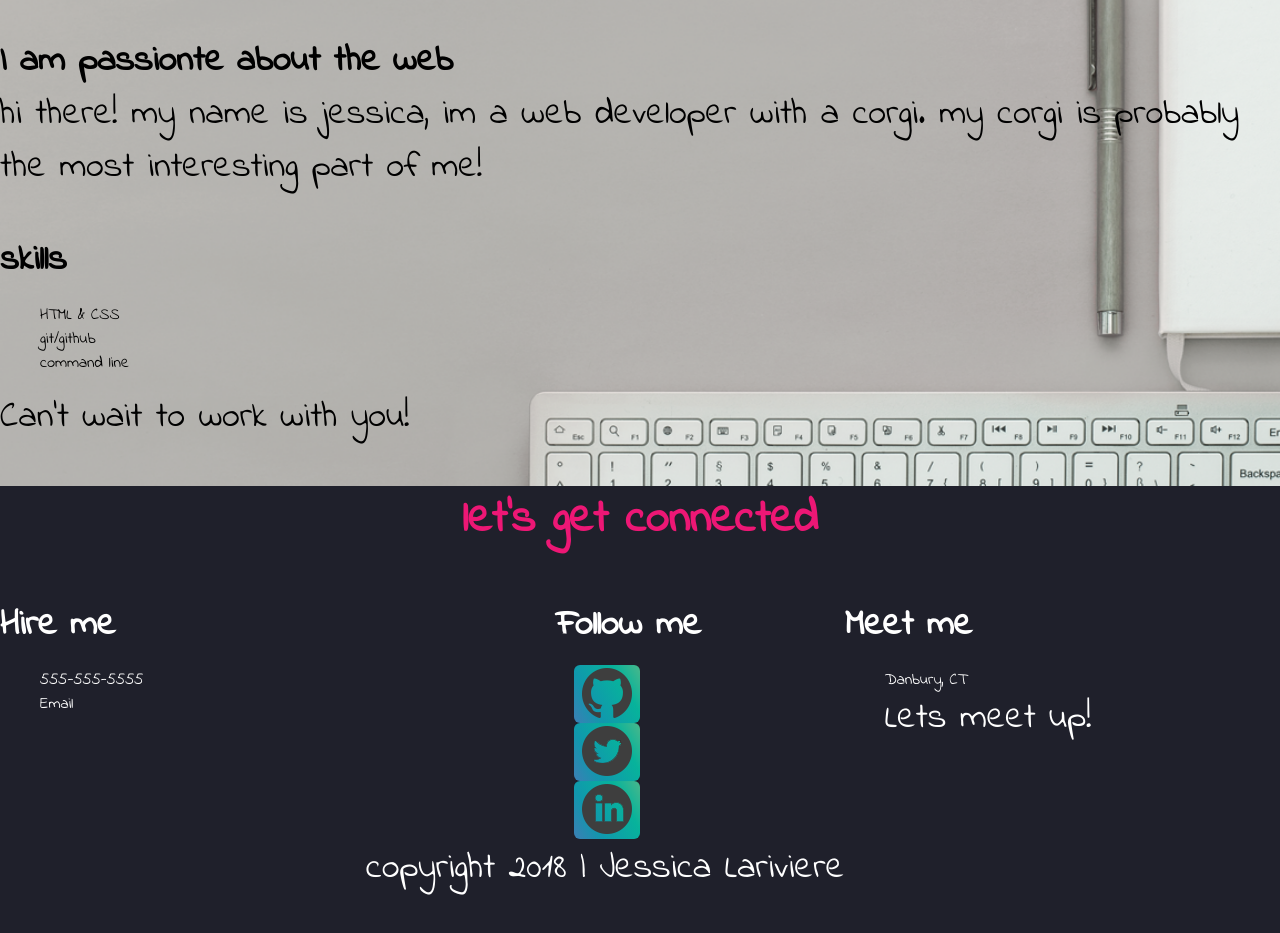
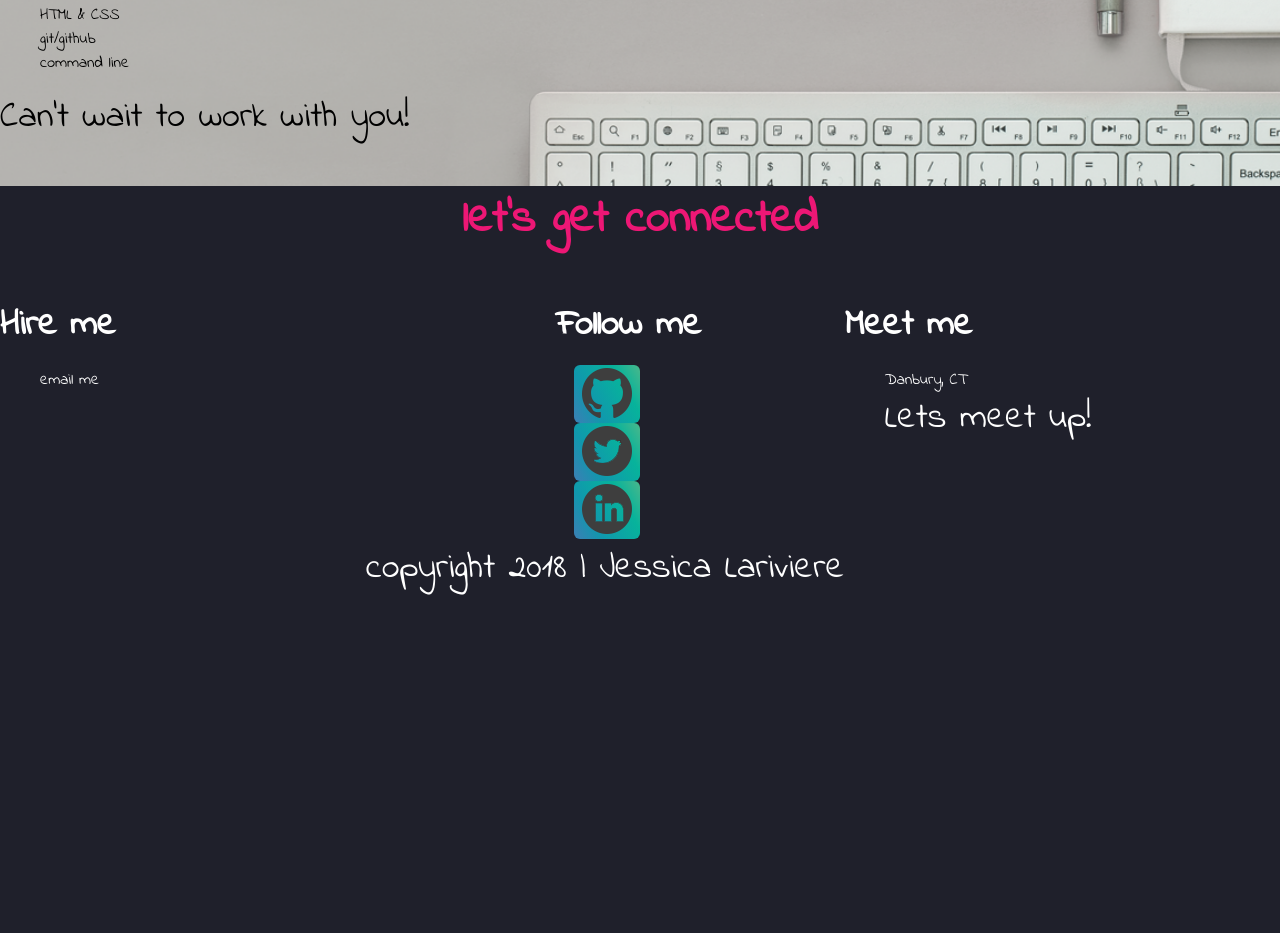
Before and after one commit to Jessica-Lariviere/Portfolio-site, a plain HTML site: page index.html in a window 1280 px wide. Shown: the part 3122-4055 px from the top of the page. After the commit the page ends 3777 px from the top, so only its background shows below. Drawn offline with Linux system fonts and the light colour scheme.

Commit message:
added links to icons and mailto to email

```diff
--- a/css/main.css
+++ b/css/main.css
@@ -144,8 +144,8 @@ img {
 
 article img{
 
-	height:550px;
-	width: 750px;
+	height:450px;
+	width: 650px;
 }
 
 #rogue-img, #holstee-img{
--- a/index.html
+++ b/index.html
@@ -6,6 +6,11 @@
 	<link href="https://fonts.googleapis.com/css?family=Indie+Flower" rel="stylesheet">
 </head>
 <body>
+
+
+
+
+
 	<!-- HEADER -->
 	<header>
 
@@ -37,13 +42,24 @@
 	</header>
 
 
+
+
+
+
 	<main>
+
+
+
 	<!-- MY PORTFOLIO -->
 
 		<div class="full-width" id="portfolio">
 			<h3>my portfolio</h3>
 			<h4 class="rainbow">&lpar; hover over for color &rpar;</h4>
 		</div>
+
+
+
+
 
 
 			<!-- ROGUE PICKINGS -->
@@ -63,6 +79,9 @@
 		</article>
 
 
+
+
+
 			<!-- JUBILEE AUSTEN -->
 		<article class="full-width">
 
@@ -80,6 +99,9 @@
 		</article>
 
 
+
+
+
 			<!-- HOLSTEE MAINFESTO -->
 		<article class="full-width">
 			<div class="half-width">
@@ -94,6 +116,9 @@
 				</p>
 			</div>
 		</article>
+
+
+
 
 
 		<!--ABOUT ME  -->
@@ -119,23 +144,31 @@
 
 	</main>
 
+
+<!-- FOOTER -->
+
+
 	<footer>
 		<h3>let's get connected</h3>
 
 		<div class="third-width" id="contact">
 			<h4>Hire me</h4>
 			<ul>
-				<li>555-555-5555</li>
-				<li><a href="#">Email</a></li>
+				<li><a href="mailto:memorias.efemeras@gmail.com">email me</a></li>
 			</ul>
 		</div>
 		<div class="third-width" id="follow">
 			<h4>Follow me</h4>
 			<div class="table">
 				<ul>
-					<li class="gradient-border"><img src="img/GitHub.png" alt="GitHub"></li>
-					<li class="gradient-border"><img src="img/Twitter.png" alt="Twitter"></li>
-					<li class="gradient-border"><img src="img/LinkedIn.png" alt="LinkedIn"></li>
+					<li class="gradient-border">
+						<a href="https://github.com/Jessixdanielle" target="_blank"><img src="img/GitHub.png" alt="GitHub"></a></li>
+
+
+					<li class="gradient-border"> <a href="https://twitter.com/JessixDanielle" target="_blank"><img src="img/Twitter.png" alt="Twitter"></a></li>
+
+
+					<li class="gradient-border"><a href="https://www.linkedin.com/in/jessica-lariviere-a71906175/" target="_blank"><img src="img/LinkedIn.png" alt="LinkedIn"></a> </li>
 				</ul>
 			</div>
 
```
